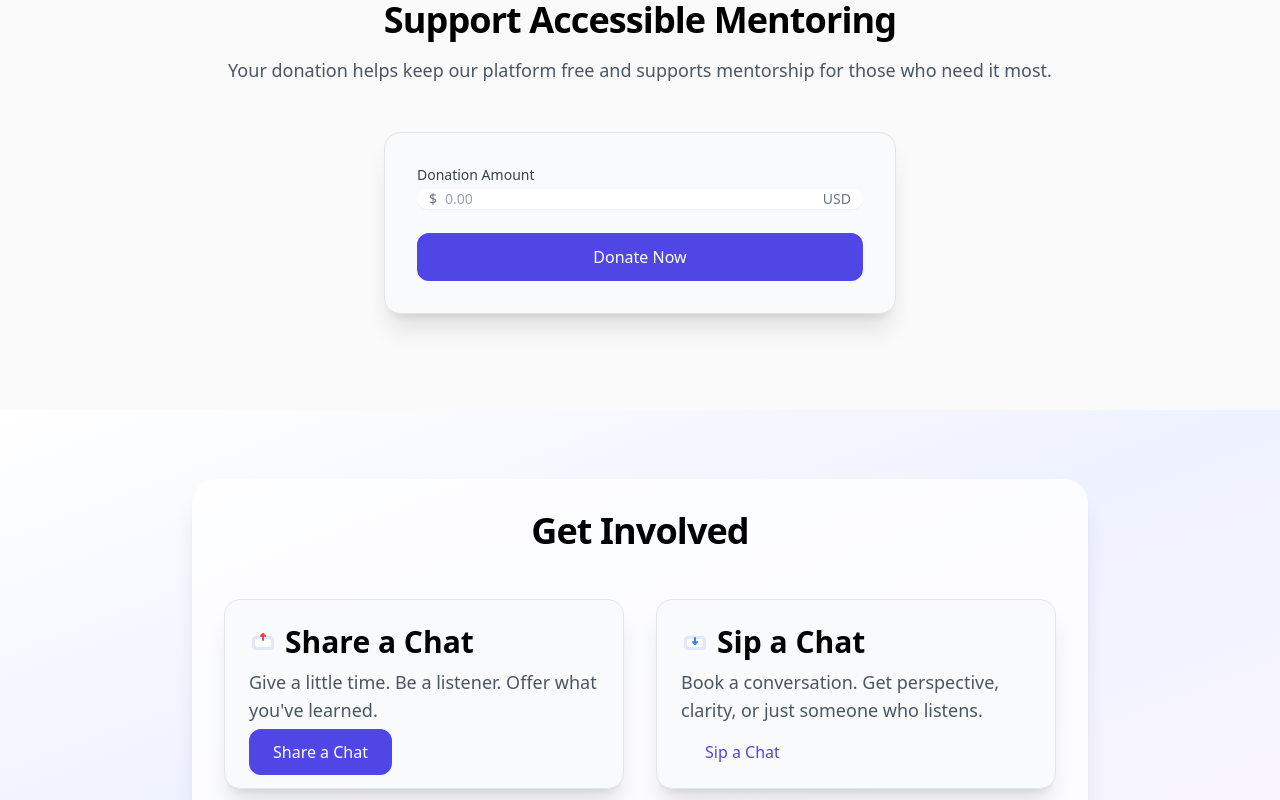
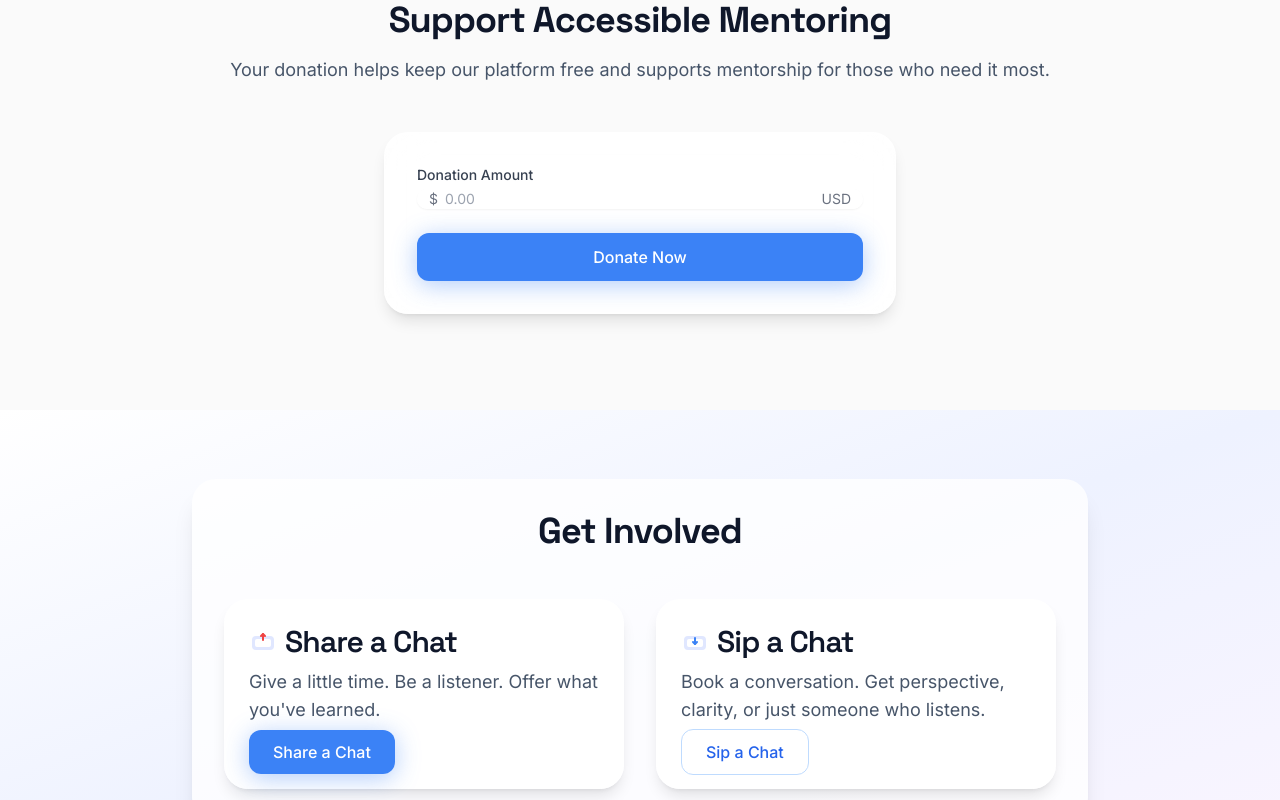
Before and after one commit to miac-design/chaiwithsonder, a Next.js app: page / in a window 1280 px wide. Shown: the part 1820-2620 px from the top of the page. Built offline with nearby package versions, Linux system fonts and the light colour scheme; no server answers.

Commit message:
Design alignment: Space Grotesk headings, Austin AI Hub blue palette, glassmorphism cards, button glow effects

```diff
--- a/src/app/globals.css
+++ b/src/app/globals.css
@@ -3,41 +3,52 @@
 @tailwind utilities;
 
 :root {
-  --foreground-rgb: 0, 0, 0;
-  --background-start-rgb: 255, 255, 255;
-  --background-end-rgb: 249, 250, 251;
+  --foreground-rgb: 15, 23, 42;
+  --background-start-rgb: 248, 250, 252;
+  --background-end-rgb: 241, 245, 249;
+  /* Austin AI Hub Blue */
+  --primary: #3b82f6;
+  --primary-dark: #2563eb;
+  --primary-light: #60a5fa;
+  --blue-glow: rgba(59, 130, 246, 0.4);
 }
 
 body {
   color: rgb(var(--foreground-rgb));
-  background: linear-gradient(
-    to bottom,
-    rgb(var(--background-start-rgb)),
-    rgb(var(--background-end-rgb))
-  );
+  background: linear-gradient(to bottom,
+      rgb(var(--background-start-rgb)),
+      rgb(var(--background-end-rgb)));
+}
+
+/* Space Grotesk for all headings */
+h1,
+h2,
+h3,
+h4,
+h5,
+h6 {
+  font-family: var(--font-space-grotesk), ui-sans-serif, system-ui;
+  font-weight: 700;
+  letter-spacing: -0.03em;
+  line-height: 1.1;
 }
 
 @layer components {
   .glass-card {
-    @apply bg-gray-50 backdrop-blur-lg border border-neutral-200 shadow-xl rounded-2xl;
+    @apply bg-white/85 backdrop-blur-xl border border-white/50 shadow-lg rounded-3xl;
   }
 
   .gradient-bg {
-    @apply bg-gradient-to-br from-indigo-50 via-neutral-50 to-purple-50;
+    @apply bg-gradient-to-br from-slate-50 via-white to-blue-50;
   }
 
   .btn-primary {
-    @apply px-6 py-3 rounded-xl bg-indigo-600 text-white font-medium
-    transition-all duration-300 ease-in-out
-    hover:bg-indigo-700 hover:shadow-lg hover:shadow-indigo-200
-    focus:outline-none focus:ring-2 focus:ring-indigo-500 focus:ring-offset-2;
+    @apply px-6 py-3 rounded-xl bg-primary-500 text-white font-medium transition-all duration-300 ease-in-out hover:bg-primary-600 hover:shadow-lg hover:-translate-y-0.5 focus:outline-none focus:ring-2 focus:ring-primary-500 focus:ring-offset-2;
+    box-shadow: 0 4px 24px var(--blue-glow);
   }
 
   .btn-secondary {
-    @apply px-6 py-3 rounded-xl bg-gray-50 text-indigo-600 font-medium
-    transition-all duration-300 ease-in-out
-    hover:bg-indigo-50 hover:shadow-lg hover:shadow-indigo-100
-    focus:outline-none focus:ring-2 focus:ring-indigo-500 focus:ring-offset-2;
+    @apply px-6 py-3 rounded-xl bg-white text-primary-600 font-medium border border-primary-200 transition-all duration-300 ease-in-out hover:bg-primary-50 hover:shadow-lg hover:-translate-y-0.5 focus:outline-none focus:ring-2 focus:ring-primary-500 focus:ring-offset-2;
   }
 
   .section-padding {
@@ -49,19 +60,19 @@ body {
   }
 
   .heading-1 {
-    @apply text-4xl md:text-5xl lg:text-6xl font-bold tracking-tight;
+    @apply text-4xl md:text-5xl lg:text-6xl font-bold tracking-tight font-heading;
   }
 
   .heading-2 {
-    @apply text-3xl md:text-4xl font-bold tracking-tight;
+    @apply text-3xl md:text-4xl font-bold tracking-tight font-heading;
   }
 
   .heading-3 {
-    @apply text-2xl md:text-3xl font-semibold;
+    @apply text-2xl md:text-3xl font-semibold font-heading;
   }
 
   .text-body {
-    @apply text-base md:text-lg text-gray-600;
+    @apply text-base md:text-lg text-slate-600;
   }
 }
 
@@ -76,14 +87,14 @@ html {
 }
 
 ::-webkit-scrollbar-track {
-  background: #f1f1f1;
+  background: #f1f5f9;
 }
 
 ::-webkit-scrollbar-thumb {
-  background: #888;
+  background: #94a3b8;
   border-radius: 5px;
 }
 
 ::-webkit-scrollbar-thumb:hover {
-  background: #666;
+  background: #64748b;
 }
--- a/src/app/layout.tsx
+++ b/src/app/layout.tsx
@@ -1,12 +1,18 @@
 import type { Metadata } from "next";
-import { Poppins } from "next/font/google";
+import { Space_Grotesk, Inter } from "next/font/google";
 import "./globals.css";
 import ClientLayout from '@/components/ClientLayout';
 
-const poppins = Poppins({
+const spaceGrotesk = Space_Grotesk({
   subsets: ["latin"],
-  weight: ["300", "400", "500", "600", "700"],
-  variable: "--font-poppins",
+  weight: ["500", "600", "700"],
+  variable: "--font-space-grotesk",
+});
+
+const inter = Inter({
+  subsets: ["latin"],
+  weight: ["400", "500", "600", "700"],
+  variable: "--font-inter",
 });
 
 export const dynamic = "force-dynamic";
@@ -22,8 +28,8 @@ export default function RootLayout({
   children: React.ReactNode
 }) {
   return (
-    <html lang="en" className="font-sans bg-gradient-to-br from-indigo-50 via-white to-purple-50 min-h-screen">
-      <body className="min-h-screen bg-gradient-to-br from-indigo-50 via-white to-purple-50">
+    <html lang="en" className={`${spaceGrotesk.variable} ${inter.variable} font-sans bg-gradient-to-br from-slate-50 via-white to-blue-50 min-h-screen`}>
+      <body className="min-h-screen bg-gradient-to-br from-slate-50 via-white to-blue-50">
         <ClientLayout>{children}</ClientLayout>
       </body>
     </html>
--- a/tailwind.config.ts
+++ b/tailwind.config.ts
@@ -9,6 +9,32 @@ const config: Config = {
   ],
   theme: {
     extend: {
+      fontFamily: {
+        sans: ['var(--font-inter)', ...defaultTheme.fontFamily.sans],
+        heading: ['var(--font-space-grotesk)', ...defaultTheme.fontFamily.sans],
+      },
+      colors: {
+        // Austin AI Hub Blue Palette
+        primary: {
+          50: '#eff6ff',
+          100: '#dbeafe',
+          200: '#bfdbfe',
+          300: '#93c5fd',
+          400: '#60a5fa',
+          500: '#3b82f6',
+          600: '#2563eb',
+          700: '#1d4ed8',
+          800: '#1e40af',
+          DEFAULT: '#3b82f6',
+        },
+        // Orange Accent
+        accent: {
+          400: '#fb923c',
+          500: '#f97316',
+          600: '#ea580c',
+          DEFAULT: '#f97316',
+        },
+      },
       animation: {
         'gradient': 'gradient 8s linear infinite',
         'float': 'float 6s ease-in-out infinite',
```
